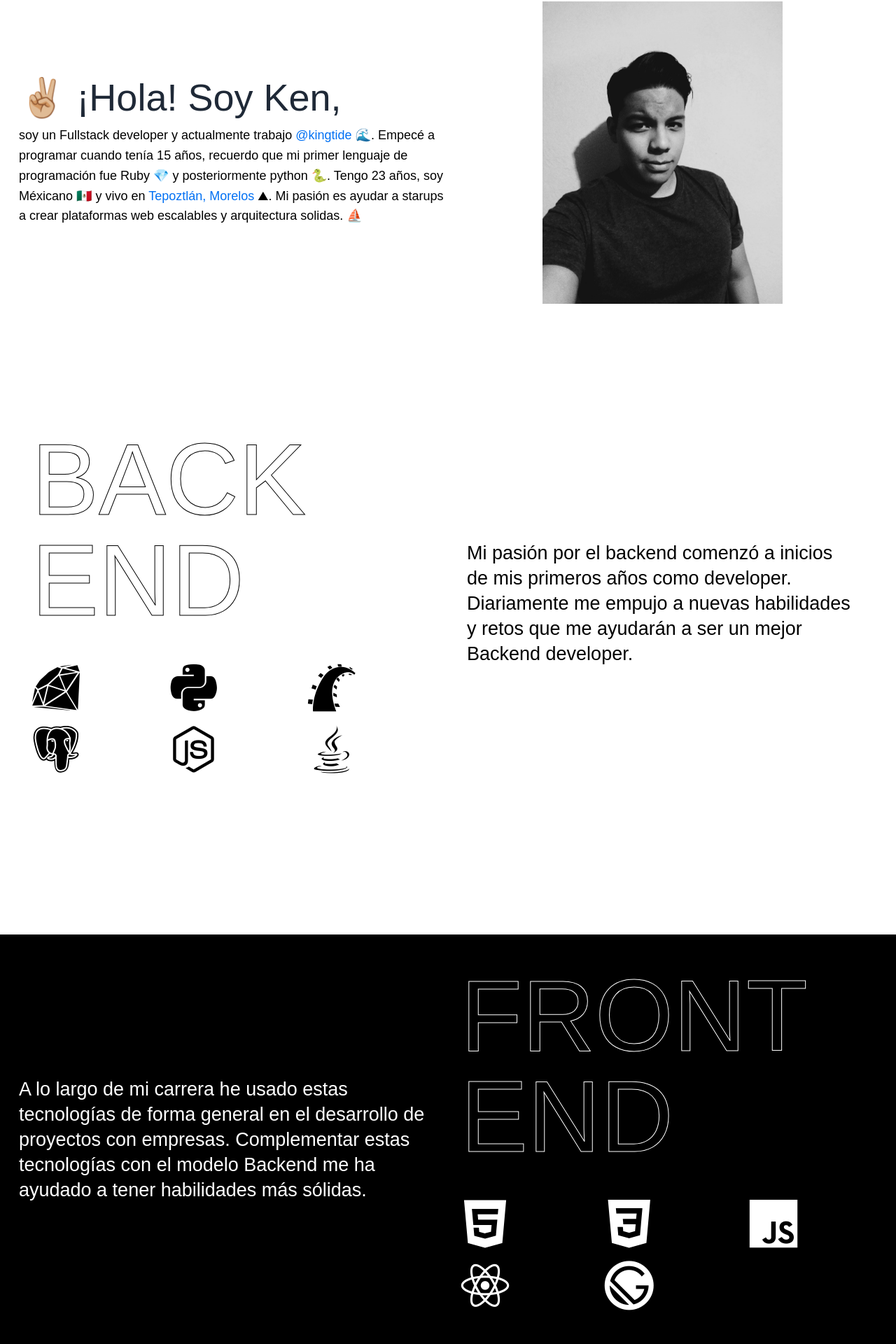
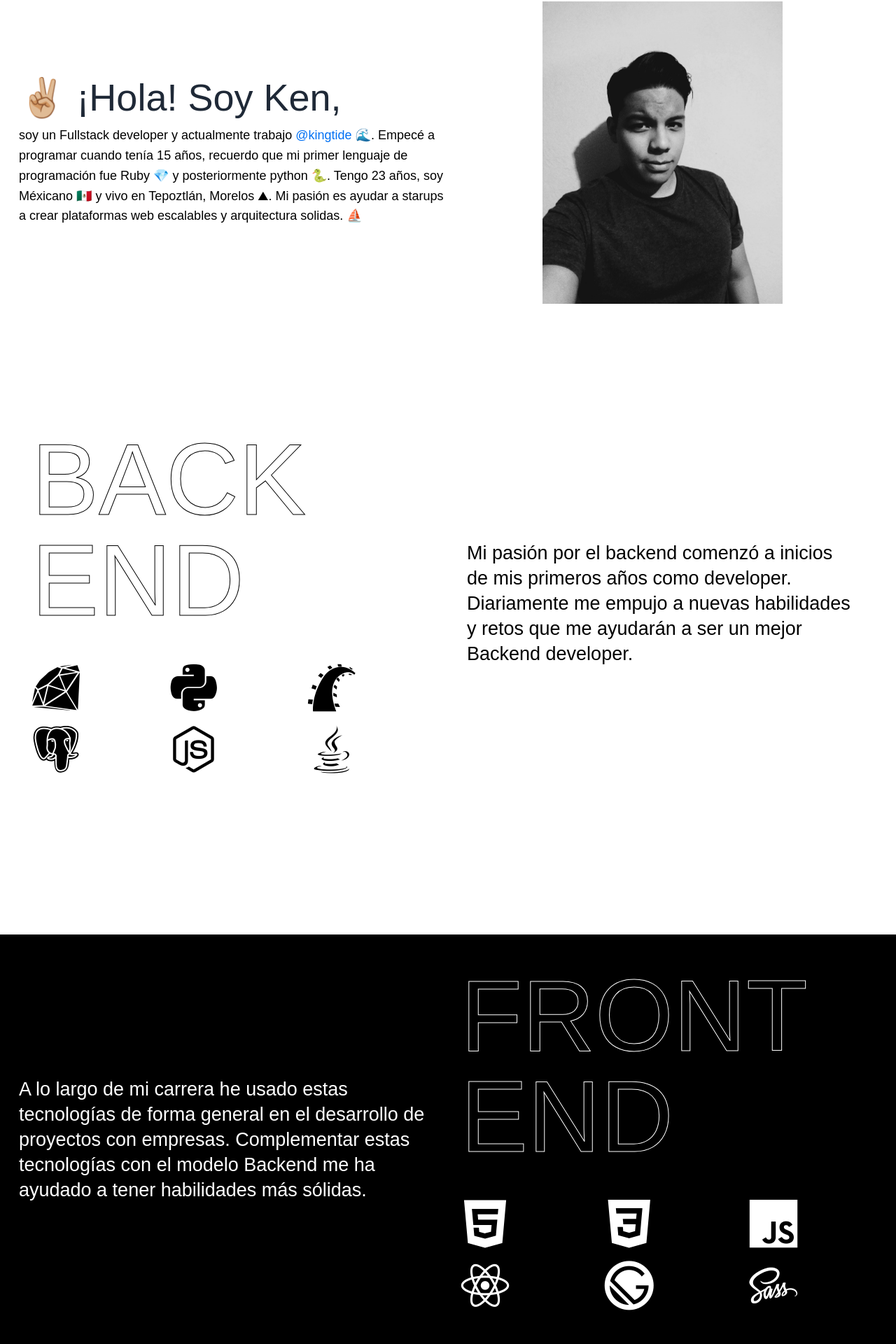
Before and after one commit to createdbyken/kenblog, a Next.js app: page / in a window 1280 px wide. Shown: the part 725-2645 px from the top of the page at 70% size. Built offline with nearby package versions, Linux system fonts and the light colour scheme.

Commit message:
added skills image sass

```diff
--- a/components/Skills.js
+++ b/components/Skills.js
@@ -7,7 +7,7 @@ export default function Skills(){
                         <h1 className="text-5xl text-gray-800 mb-3">✌🏼 ¡Hola! Soy Ken, </h1>
                         <p>
                             soy un Fullstack developer y actualmente trabajo <a target="_blank" href="https://kingtide.com" className="cursor-pointer">@kingtide</a> 🌊.
-                        Empecé a programar cuando tenía 15 años, recuerdo que mi primer lenguaje de programación fue Ruby 💎 y posteriormente python 🐍. Tengo 23 años, soy Méxicano 🇲🇽 y vivo en <a href="javascript:;" className="cursor-pointer">Tepoztlán, Morelos</a> ⛰. Mi pasión es ayudar a starups a crear plataformas web escalables y arquitectura solidas. ⛵️
+                        Empecé a programar cuando tenía 15 años, recuerdo que mi primer lenguaje de programación fue Ruby 💎 y posteriormente python 🐍. Tengo 23 años, soy Méxicano 🇲🇽 y vivo en Tepoztlán, Morelos ⛰. Mi pasión es ayudar a starups a crear plataformas web escalables y arquitectura solidas. ⛵️
                         </p>
                     </div>
 
@@ -17,6 +17,7 @@ export default function Skills(){
                             className="md:object-scale-down md:h-96 md:w-96"
                             alt="ken sanchez "
                         />
+
                     </div>
                 </div>
 
@@ -59,6 +60,7 @@ export default function Skills(){
 						<div><i className="devicon-javascript-plain devIconStyleWht"></i></div>
 						<div><i className="devicon-react-plain devIconStyleWht"></i></div>
 						<div><i className="devicon-gatsby-plain devIconStyleWht"></i></div>
+                        <div><i className="devicon-sass-original devIconStyleWht"></i></div>
 					</div>
 				</div>
 			</div>
```
